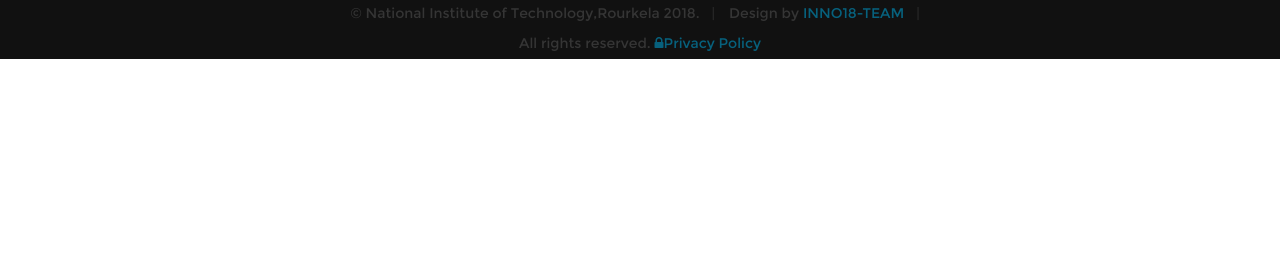
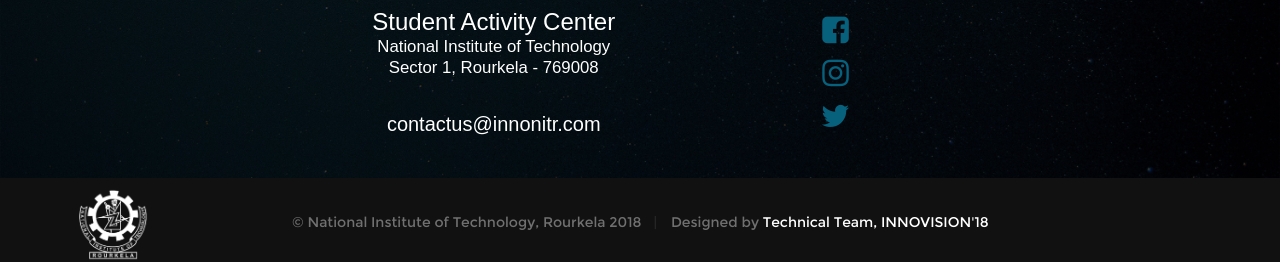
Before and after one commit to sudhap163/Innovision-18, a PHP site: page /Innovision-18/Innovision/sponsor.html in a window 1280 px wide. Shown: the part 2429-2691 px from the top of the page. Before the commit the page ends 2488 px from the top, so only its background shows below. Run offline with PHP 8.4, Linux system fonts and the light colour scheme; data comes from the database, SQL or seed files in the repository; some libraries are stand-ins or nearby versions.

Commit message:
Final Touch

```diff
--- a/Innovision/campus_ambassador_register.html
+++ b/Innovision/campus_ambassador_register.html
@@ -259,6 +259,9 @@
 
         <li class="current">
           <a style="text-decoration: none;color: white" href="javascript:void(0)" title="">Campus Ambassador Signup</a>
+        </li>
+        <li>
+          <a style="text-decoration: none;" href="./sponsor.html">Sponsors</a>
         </li>
         <li>
 
--- a/Innovision/css/main.css
+++ b/Innovision/css/main.css
@@ -2620,6 +2620,7 @@ html[data-useragent*='MSIE 10.0'] .scrolldown,
   background-size: cover;
   padding: 2rem 0 2rem;
   position: relative;
+
 }
 #contact .overlay {
   position: absolute;
@@ -2632,9 +2633,11 @@ html[data-useragent*='MSIE 10.0'] .scrolldown,
 }
 #contact .section-intro h1 {
   color: white;
+  margin:0
 }
 #contact .section-intro h3 {
   color: rgba(242, 242, 242, 0.5);
+  margin: 0
 }
 #contact .section-intro p.lead {
   color: rgba(242, 242, 242, 0.4);
--- a/Innovision/faq.html
+++ b/Innovision/faq.html
@@ -236,6 +236,9 @@
                 </li> -->
                 <li>
                     <a style="text-decoration: none;" href="./campus_ambassador_register.html" title="">Campus Ambassador Signup</a>
+                </li>
+                <li>
+                    <a style="text-decoration: none;" href="./sponsor.html">Sponsors</a>
                 </li>
                 <li>
                     <a style="text-decoration: none;color:white" href="javascript:void(0)">FAQ | Help</a>
--- a/Innovision/index.html
+++ b/Innovision/index.html
@@ -199,6 +199,7 @@
 			#home {
 				height: 90%;
 			}
+
 			/* #portfolio {
 				padding-top: -1000em
 			} */
@@ -246,6 +247,9 @@
 				</li> -->
 				<li>
 					<a style="text-decoration: none;" href="./campus_ambassador_register.html" title="">Campus Ambassador Signup</a>
+				</li>
+				<li>
+					<a style="text-decoration: none;" href="./sponsor.html">Sponsors</a>
 				</li>
 				<li>
 					<a style="text-decoration: none;" href="./faq.html">FAQ | Help</a>
@@ -1084,7 +1088,7 @@
 		</div>
 		<!-- end section-intro -->
 
-		<div class="row" style="margin-top: -1.5em;">
+		<div class="row" style="margin-top: -2em;padding: 0">
 			<div class="col-md-3"></div>
 			<div class="col-md-3" style="text-align: center;">
 				<h2 style="color: white;font-family: 'Source Sans Pro', sans-serif;">Student Activity Center
--- a/Innovision/sponsor.html
+++ b/Innovision/sponsor.html
@@ -1,7 +1,10 @@
 <!DOCTYPE html>
 <!--[if IE 8 ]><html class="no-js oldie ie8" lang="en"> <![endif]-->
 <!--[if IE 9 ]><html class="no-js oldie ie9" lang="en"> <![endif]-->
-<!--[if (gte IE 9)|!(IE)]><!--><html class="no-js" lang="en"> <!--<![endif]-->
+<!--[if (gte IE 9)|!(IE)]><!-->
+<html class="no-js" lang="en">
+<!--<![endif]-->
+
 <head>
 
     <!--- basic page needs
@@ -42,10 +45,11 @@
     <link rel="icon" href="images/Innovision_Logo.png" type="image/png">
 
     <style>
+        * {
+            box-sizing: border-box;
+        }
 
-            *{box-sizing: border-box;}
-
-            .card{
+        .card {
             margin: 20px 15px;
             height: 300px;
             width: 300px;
@@ -90,6 +94,7 @@
             -webkit-transition-property: transform;
             transition-property: transform;
         }
+
         .hvr-grow-rotate-right:hover,
         .hvr-grow-rotate-right:focus,
         .hvr-grow-rotate-right:active {
@@ -108,6 +113,7 @@
             -webkit-transition-property: transform;
             transition-property: transform;
         }
+
         .hvr-grow-rotate-left:hover,
         .hvr-grow-rotate-left:focus,
         .hvr-grow-rotate-left:active {
@@ -115,28 +121,29 @@
             transform: scale(1.1) rotate(-4deg);
         }
 
-            .vis{
+        .vis {
             visibility: visible;
         }
 
 
-            .title{
+        .title {
             margin: 50px;
             font-size: 40px;
-                color: black!important;
+            color: black !important;
             animation-duration: 0.75s;
         }
 
-            #menu{
+        #menu {
             margin-top: 40px;
             list-style-type: none;
         }
-            #menu li{
+
+        #menu li {
             display: inline-block;
             margin: 10px;
         }
 
-            #menu li a{
+        #menu li a {
             text-decoration: none;
             background-color: rgb(95, 0, 142);
             color: white;
@@ -144,13 +151,13 @@
             font-size: 20px;
         }
 
-            #here{
+        #here {
             margin-top: 1em;
             font-size: 2em;
             padding-top: 2em;
         }
 
-            #intro{
+        #intro {
             padding-top: 4em;
             box-sizing: content-box;
         }
@@ -161,40 +168,39 @@
             background: black;
         }
 
-            @media only screen and (max-width: 768px){
-                #menu li a{
+        @media only screen and (max-width: 768px) {
+            #menu li a {
                 padding: 20px 50px;
             }
-                .title{
+            .title {
                 text-align: center;
                 color: white;
             }
-                #here{
-                  margin-top:-2.7em;
+            #here {
+                margin-top: -2.7em;
                 font-size: 1.8em;
                 padding-top: 0em;
             }
-            .gotop{
+            .gotop {
                 position: fixed;
                 top: 550px;
                 left: 1250px;
             }
-             #intro{
+            #intro {
                 padding-top: 0em;
             }
 
-              #portfolio .intro-wrap
-             {
+            #portfolio .intro-wrap {
                 padding: 15rem 0 22.5rem;
                 height: 45em;
                 background: black;
             }
 
-                .spon{
+            .spon {
                 margin: 50px 100px;
             }
 
-                #our{
+            #our {
                 color: red;
             }
 
@@ -204,110 +210,174 @@
 
 
 
-			.container p{
+        .container p {
             text-align: center;
         }
 
 
 
-        .seg{
+        .seg {
             height: auto;
             width: 100%;
             border: 1px solid;
         }
-        .seg:nth-child(odd){background-color: black;}
-        .seg:nth-child(even){background-color: white;}
 
-        .segName{
+        .seg:nth-child(odd) {
+            background-color: black;
+        }
+
+        .seg:nth-child(even) {
+            background-color: white;
+        }
+
+        .segName {
             font-size: 40px;
             margin-top: 50px;
         }
 
-        #our{
+        #our {
             font-family: 'Quicksand', sans-serif;
             font-size: 50px;
             color: white;
             margin-top: 50px;
         }
 
-        .spon{
+        .spon {
             height: 250px;
             width: 250px;
             margin: 30px 50px;
             display: inline-block;
         }
 
-        .sponName{margin: 20px; color: #13B1CD;}
-        .oldspon{
+        .sponName {
+            margin: 20px;
+            color: #13B1CD;
+        }
+
+        .oldspon {
             display: inline-block;
             height: 150px;
             width: 150px;
             margin: 0 20px;
         }
 
-        @media only screen and (max-width: 768px){
-            #our{margin-top: 100px;    }
+        #menu-nav-wrap {
+            width: 25%;
+            background-color: #061115;
+            opacity: 0.95;
         }
 
+
+
+        #nitr_logo {
+            width: 5em;
+            left: 0;
+            margin-left: -200px;
+            margin-top: -20px;
+        }
+
+        .copyright {
+            margin-left: -170px;
+        }
+
+        @media only screen and (max-width: 768px) {
+            #our {
+                margin-top: 100px;
+            }
+            #menu-nav-wrap {
+                width: 100%
+            }
+            #bars {
+                margin-left: 1.5em;
+            }
+            #nitr_logo {
+                width: 6em;
+                margin-left: 0px;
+                padding: 5px;
+
+            }
+            .copyright {
+                margin-left: 0px;
+            }
+
+        }
     </style>
 
 </head>
 
 <body>
-
     <!-- header
     	       ================================================== -->
     <header>
 
         <div class="header-logo">
-   		<a id="nitr" href="javascript:void(0)">Infinity</a>
+            <!-- <a id="nitr" href="javascript:void(0)">Infinity</a> -->
             <a id="inno" href="javascript:void(0)">Infinity</a>
         </div>
 
         <a id="header-menu-trigger" href="#0">
-		 	<span class="header-menu-text">Menu</span>
-		  	<span class="header-menu-icon"></span>
+            <span class="header-menu-text" style="color: white;text-shadow: -1px 0 black, 0 1px black, 1px 0 black, 0 -1px black;margin-top: -0.16em">Menu</span>
+            <span class="fa fa-bars" id="bars" style="font-size: 1.5em;color:white;text-shadow: -1px 0 black, 0 1px black, 1px 0 black, 0 -1px black;"></span>
         </a>
 
         <nav id="menu-nav-wrap">
+            <a href="#0" class="close-button" title="close">
+                <span>Close</span>
+            </a>
 
-			<a href="#0" class="close-button" title="close"><span>Close</span></a>
+            <h3>INNOVISION '18</h3>
 
-	   	<h3>Innovision'18.</h3>
 
             <ul class="nav-list">
-				<li><a style="text-decoration: none;" href="./index.html" title="">Home</a></li>
-				<li class="current"><a  style="text-decoration: none;"class="smoothscroll" href="javascript:void(0)" title="">Events | Workshops | Exhibitions</a></li>
-				<li><a style="text-decoration: none;" href="./faq.html" title="">FAQ | Help</a></li>
-				<!-- <li class="signed_out"><a href="./signInOut.html" title="">Sign In | Sign Up</a></li> -->
-        <!-- <li class="signed_in signout_opt"><a style="text-decoration: none;" href="./index.html" title="">Sign Out</a></li> -->
+                <li class="current">
+                    <a style="text-decoration: none" href="./index.html" title="">Home</a>
+                </li>
+                <!-- <li>
+    					<a style="text-decoration: none;" href="./eventFinal.html" title="">Events | Workshops | Exhibitions</a>
+    				</li> -->
+
+                <!-- <li class="signed_out">
+    					<a href="./signInOut.html" title="">Sign In | Sign Up</a>
+    				</li> -->
+                <!-- <li class="signed_in signout_opt">
+    					<a style="text-decoration: none;" href="./index.html" title="">Sign Out</a>
+    				</li> -->
                 <li>
                     <a style="text-decoration: none;" href="./campus_ambassador_register.html" title="">Campus Ambassador Signup</a>
                 </li>
+                <li>
+                    <a style="text-decoration: none;color:white" href="javascript:void(0)">Sponsors</a>
+                </li>
+
+                <li>
+                    <a style="text-decoration: none;" href="./faq.html">FAQ | Help</a>
+                </li>
+
             </ul>
-
-			<!-- <p class="sponsor-text">
-				Looking for an awesome and reliable webhosting? Try <a href="http://www.dreamhost.com/r.cgi?287326|STYLESHOUT">DreamHost</a>.
-				Get <span>$50 off</span> when you sign up with the promocode <span>styleshout</span>.  -->
-				<!-- Simply type	the promocode in the box labeled “Promo Code” when placing your order. -->
-			<!-- </p>		 -->
 
             <ul class="header-social-list">
                 <li>
-	         	<a href="#"><i class="fa fa-facebook-square"></i></a>
+                    <a href="https://www.facebook.com/innonitr/">
+                        <i class="fa fa-facebook-square"></i>
+                    </a>
                 </li>
                 <li>
-	         	<a href="#"><i class="fa fa-twitter"></i></a>
+                    <a href="https://twitter.com/innonitr">
+                        <i class="fa fa-twitter"></i>
+                    </a>
                 </li>
                 <li>
-	         	<a href="#"><i class="fa fa-instagram"></i></a>
+                    <a href="https://www.instagram.com/inno.nitr/">
+                        <i class="fa fa-instagram"></i>
+                    </a>
                 </li>
             </ul>
 
-		</nav>  <!-- end #menu-nav-wrap -->
+        </nav>
+        <!-- end #menu-nav-wrap -->
 
-	</header> <!-- end header -->
-
+    </header>
+    <!-- end header -->
 
 
 
@@ -317,13 +387,14 @@
         <center>
             <div class="intro-wrap">
 
-                <div class="row narrow section-intro with-bottom-sep animate-this" >
+                <div class="row narrow section-intro with-bottom-sep animate-this">
                     <div class="col-twelve" id="intro">
 
                         <h1 id="our">Our Sponsors</h1>
 
                     </div>
-                </div> <!-- end row section-intro -->
+                </div>
+                <!-- end row section-intro -->
             </div>
 
 
@@ -365,7 +436,8 @@
                 <div class="spon" data-aos="fade-up">
                     <img src="Logos/Inkmonk.png">
                 </div>
-            </a><a href="https://www.hackerearth.com/" target="_blank">
+            </a>
+            <a href="https://www.hackerearth.com/" target="_blank">
                 <div class="spon" data-aos="fade-up">
                     <img src="Logos/hackerearth.png">
                 </div>
@@ -518,42 +590,98 @@
     <!-- footer
    ================================================== -->
 
-      <div id="go-top">
-		   <a class="smoothscroll" title="Back to Top" href="#here">
-		   	<i class="fa fa-long-arrow-up" aria-hidden="true"></i>
-		   </a>
-		</div>
 
     <div id="preloader">
         <div id="loader"></div>
     </div>
 
-   	<div class="footer-bottom" style="background-color: #111111">
-            <div class="row">
+    <!-- contact
+           ================================================== -->
+    <section id="contact">
 
-            <img src="images/x.png" height="245px" width="160px">
+        <div class="overlay"></div>
+
+        <div class="row narrow section-intro" style="padding: 0em;">
+            <div class="col-twelve">
+                <!-- 	<h3>Contact</h3> -->
+                <h1 style="font-family: 'Source Sans Pro', sans-serif;">Get In Touch.</h1>
+
+                <p style="font-family: 'Source Sans Pro', sans-serif;padding:0em" class="lead">How can we help you? We are always available.</p>
+            </div>
+        </div>
+        <!-- end section-intro -->
+
+        <div class="row" style="margin-top: -3em;">
+            <div class="col-md-3"></div>
+            <div class="col-md-3" style="text-align: center;">
+                <h2 style="color: white;font-family: 'Source Sans Pro', sans-serif;">Student Activity Center
+                    <br>
+                    <p style="color: white;font-family: 'Source Sans Pro', sans-serif;font-size: 0.7em">National Institute of Technology
+                        <br>Sector 1, Rourkela - 769008</p>
+                </h2>
+                <h3 style="color: white;font-family: 'Source Sans Pro', sans-serif;">
+                    <a href="mailto:contactus@innonitr.com" style="color:white;">contactus@innonitr.com</a>
+                </h3>
+            </div>
+            <div class="col-md-4">
+                <h1 style="color: white;text-align: center;">
+                    <a href="https://www.facebook.com/innonitr/">
+                        <i style="padding:0.2em;display:block;" class="fa fa-facebook-square"></i>
+                    </a>
+                    <a href="https://twitter.com/innonitr">
+                        <i style="padding:0.2em;display:block;" class="fa fa-instagram"></i>
+                    </a>
+                    <a href="https://www.instagram.com/inno.nitr/">
+                        <i style="padding:0.2em;display:block;" class="fa fa-twitter"></i>
+                    </a>
+                </h1>
+
+            </div>
+
+        </div>
+    </section>
+    <!-- end contact -->
 
 
-            <img src="images/n.png" height="134px" width="121px">
+    <!-- footer
+           ==================	================================ -->
+    <footer>
 
-            <div class="col-twelve">
+        <div class="footer-bottom">
+
+            <div class="row">
+                <div class="col-two">
+                    <img src="./images/nitr_logo.png" id="nitr_logo">
+                </div>
+                <div class="col-ten">
+
                     <div class="copyright">
-                  <span>©  National Institute of Technology,Rourkela 2018.</span>
-                  <span>Design by <a href="#">INNO18-TEAM</a></span><br>
-                  <span>All rights reserved.   <a href="Privacy_Policy.pdf" target="_blank"><i class="fa fa-lock"></i>Privacy Policy</a></span>
+                        <span>© National Institute of Technology, Rourkela 2018</span>
+                        <span> Designed by
+                            <a style="text-decoration: none">Technical Team, INNOVISION'18</a>
+                        </span>
                     </div>
                 </div>
 
+            </div>
 
+        </div>
+        <!-- end footer-bottom -->
 
+        <div id="go-top">
+            <a class="smoothscroll" title="Back to Top" href="#top">
+                <i class="fa fa-long-arrow-up" style="font-size: 2.5em;color:white !important;text-shadow: -1px 0 black, 0 1px black, 1px 0 black, 0 -1px black;"
+                    aria-hidden="true"></i>
+            </a>
+        </div>
+    </footer>
 
-      </div> <!-- end footer-bottom -->
-    </div>
     <!-- Java Script
    ================================================== -->
 
     <!--    <script src='https://code.jquery.com/jquery-2.2.4.min.js'></script>
- -->   <!-- <script  src="js/animation.js"></script> -->
+ -->
+    <!-- <script  src="js/animation.js"></script> -->
     <script src="js/plugins.js"></script>
     <script src="js/main.js"></script>
     <script src="js/wow.js"></script>
@@ -577,9 +705,9 @@
 
     <script>
 
-            $(document).ready(function(){
+        $(document).ready(function () {
 
-                $(".scroll").click(function(event){
+            $(".scroll").click(function (event) {
                 event.preventDefault();
 
                 $("body,html").animate({
@@ -591,18 +719,17 @@
 
     </script>
     <script>
-              $(document).ready(function(){
-                if(localStorage.innoID == null || localStorage.innoID == "" || !(localStorage.innoID))
-                {
+        $(document).ready(function () {
+            if (localStorage.innoID == null || localStorage.innoID == "" || !(localStorage.innoID)) {
                 $(".signed_out").css("display", "block");
                 $(".signed_in").css("display", "none");
             }
-                else{
+            else {
                 $(".signed_in").css("display", "block");
                 $(".signed_out").css("display", "none");
             }
         });
-              $(document).on("click", "[href='javascript:void(0)']" , function(){
+        $(document).on("click", "[href='javascript:void(0)']", function () {
             localStorage.eid = $(this)[0].attributes[1].value;
             location.replace("event_individual.html");
         });
```
Lines whose indentation alone changed are shown as unchanged.
